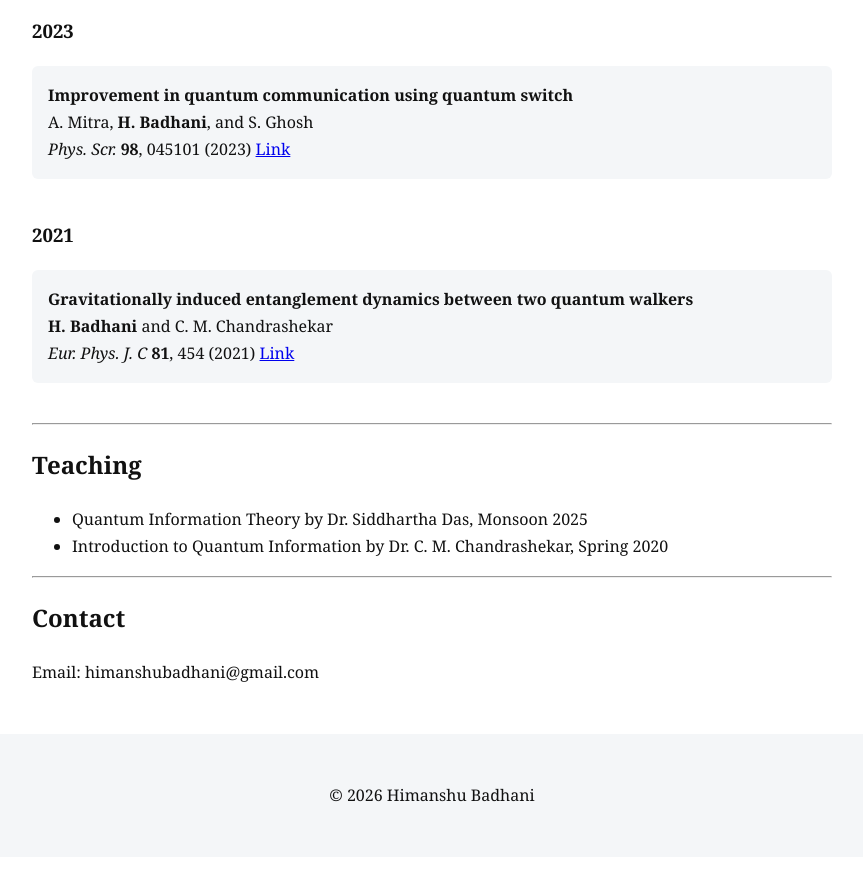
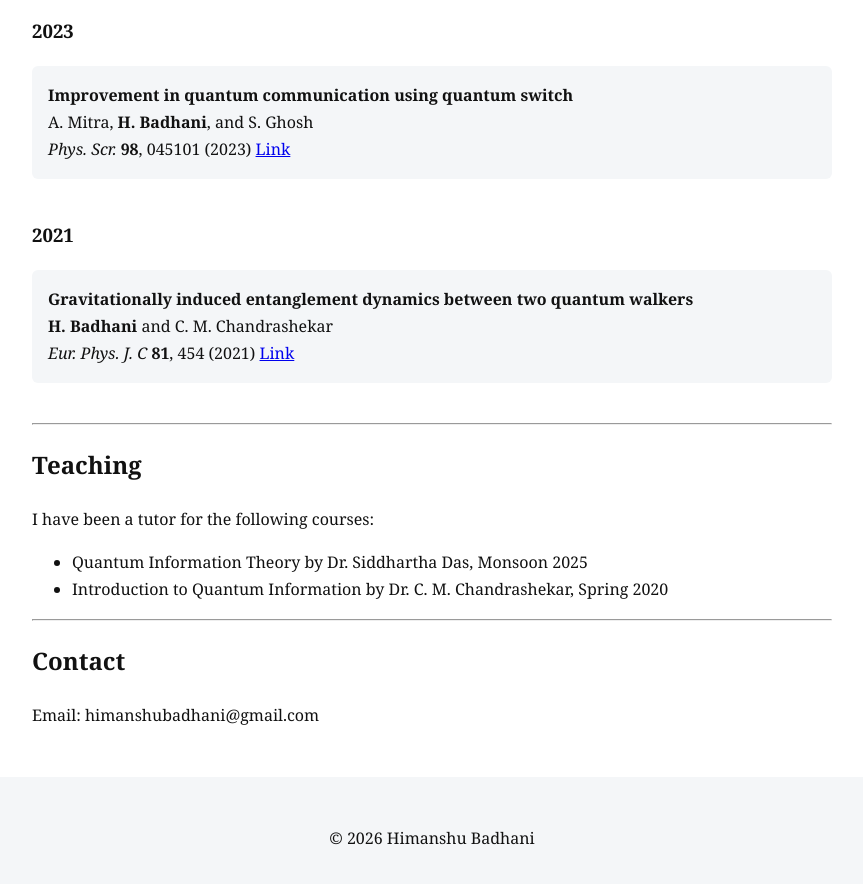
Before and after one commit to himanshubadhani/himanshubadhani.github.io, a Jekyll site: the page built from index.md, in a window 1280 px wide and 900 px high, scrolled down 2387 px. Shown: the top 884 px of the window, without its empty margins (208-1071 px from the left). Built offline with Jekyll 4.4.1, drawn with Linux system fonts in a browser that asks for light colours; before the commit the page ends 3244 px from its top, so only the background shows below that.

Commit message:
Update index.md

```diff
--- a/index.md
+++ b/index.md
@@ -50,7 +50,7 @@ I am a Postdoctoral fellow at IIIT Hyderabad, working under the supervision of D
 ---
 
 ## Teaching
-
+I have been a tutor for the following courses:
 - Quantum Information Theory by  Dr. Siddhartha Das, Monsoon 2025
 - Introduction to Quantum Information by Dr. C. M. Chandrashekar, Spring 2020
 
```
